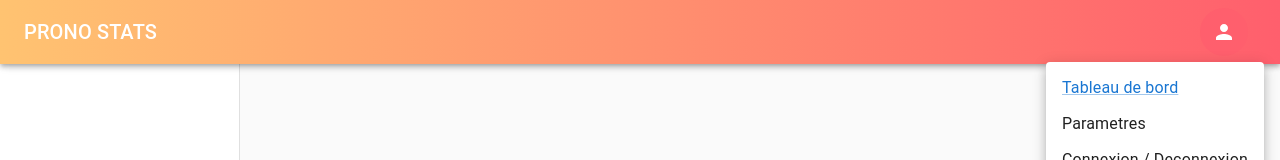
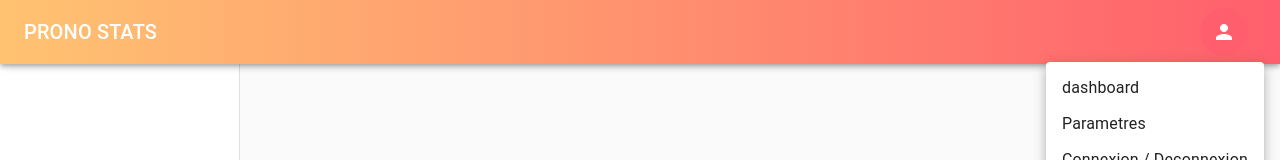
Before and after one commit to dpinard/dpinard, a React (Create React App) app in the folder testproject/: page / in a window 1280 px wide. Both pictures are taken after a click on the button 1224 px from the left and 32 px from the top of the page. Shown: the top 160 px of the page. Built offline with nearby package versions, Linux system fonts and the light colour scheme.

Commit message:
struct add router menunavbar

```diff
--- a/testproject/src/App.js
+++ b/testproject/src/App.js
@@ -9,7 +9,7 @@ import CssBaseline from '@mui/material/CssBaseline';
 import Grid from '@mui/material/Grid';
 import logo from './logo.svg';
 
-import { BrowserRouter as Router, Routes, Route} from 'react-router-dom';
+import { BrowserRouter as Router, Routes, Route, BrowserRouter} from 'react-router-dom';
 import Settings from './components/settings';
 
 function App() {
@@ -20,21 +20,21 @@ function App() {
         <link href='https://fonts.googleapis.com/css?family=Plus Jakarta Sans:300,400,500' rel='stylesheet'/>
       </head>
 
-    <Box sx={{ display: 'flex', backgroundColor:'#fafafa', height:'100vh'}}>
-      <CssBaseline />
 {/* appbar */}
-      <Navbar/>
-      <Box component="main" sx={{ flexGrow:1, p:3}}>
+
         <Router>
-          <Routes>
-            <Route path="/" element={<Settings/>}/>
-            <Route path="/dashboard" element={<Dashboard/>}/>
-          </Routes>
+        <Box sx={{ display: 'flex', backgroundColor:'#fafafa', height:'100vh'}}>
+          <Navbar/>
+          <CssBaseline />
+          <Box component="main" sx={{ flexGrow:1, p:3}}>
+            <Routes>
+              <Route index path="/" element={<Settings/>}/>
+              <Route path="/dashboard" element={<Dashboard/>}/>
+            </Routes>
+          </Box>
+
+        </Box>
         </Router>
-{/* dashboard */}
-        {/* <Dashboard/> */}
-      </Box>
-    </Box>
 
     </div>
   );
--- a/testproject/src/components/menunavbar.js
+++ b/testproject/src/components/menunavbar.js
@@ -4,7 +4,7 @@ import Menu from '@mui/material/Menu';
 import MenuItem from '@mui/material/MenuItem';
 import Avatar from '@mui/material/Avatar';
 import PersonIcon from '@mui/icons-material/Person';
-import { Link } from '@mui/material';
+import { Link } from 'react-router-dom';
 
 export default function BasicMenu() {
   const [anchorEl, setAnchorEl] = React.useState(null);
@@ -39,10 +39,12 @@ export default function BasicMenu() {
           'aria-labelledby': 'basic-button',
         }}
       >
-        <MenuItem onClick={handleClose}>
-            <Link href='/'>Tableau de bord</Link>
+        <MenuItem component={Link} to="/dashboard">
+          dashboard
         </MenuItem>
-        <MenuItem onClick={handleClose}>Parametres</MenuItem>
+        <MenuItem component={Link} to="/">
+            Parametres
+        </MenuItem>
         <MenuItem onClick={handleClose}>Connexion / Deconnexion</MenuItem>
       </Menu>
     </div>
```
